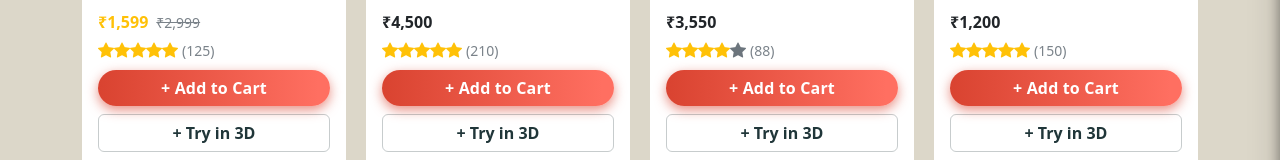
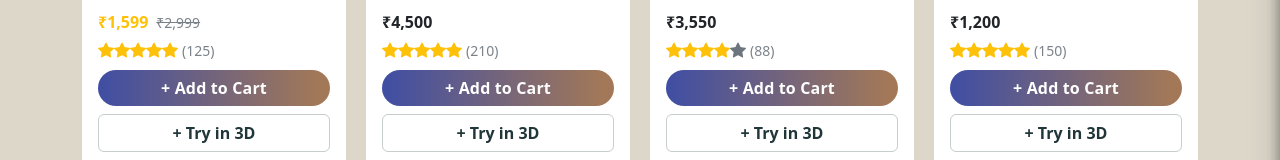
Before and after one commit to Manish10022001/nazario, a React (Vite) app: page /shopPage in a window 1280 px wide. Shown: the part 492-652 px from the top of the page. Built offline with nearby package versions, Linux system fonts and the light colour scheme.

Commit message:
updated add to cart color

```diff
--- a/src/components/ProductCard.jsx
+++ b/src/components/ProductCard.jsx
@@ -116,7 +116,7 @@ function ProductCard({ product, onToggleLike }) {
 
         {/* Buttons (always stick bottom) */}
         <div className="mt-auto pt-2 d-grid gap-2">
-          <button className="btn btn-buynow fw-bold">+ Add to Cart</button>
+          <button className="btn btn-addtocart fw-bold">+ Add to Cart</button>
           <button
             className="btn btn-outline-secondary fw-bold"
             style={{
```
